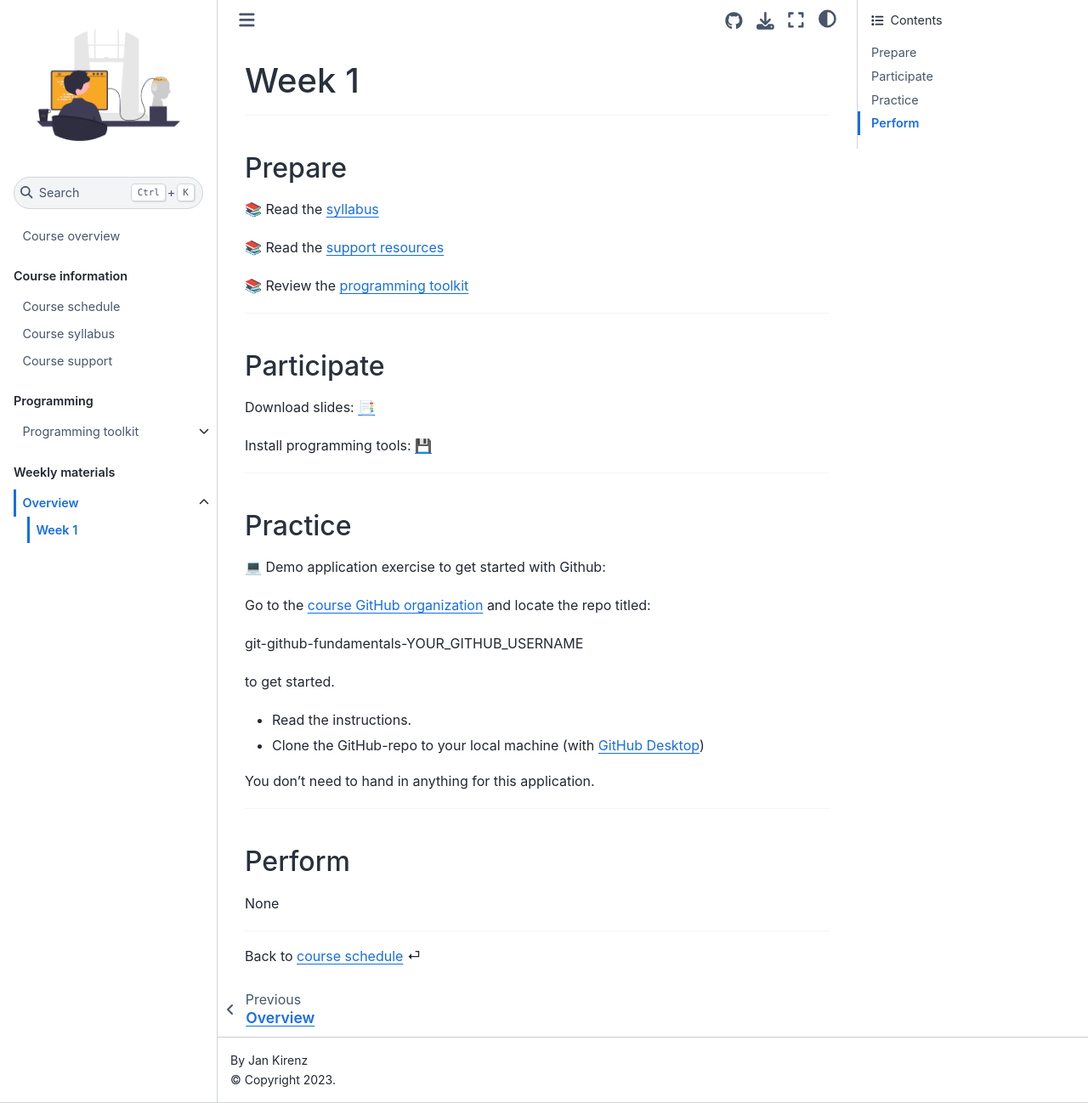
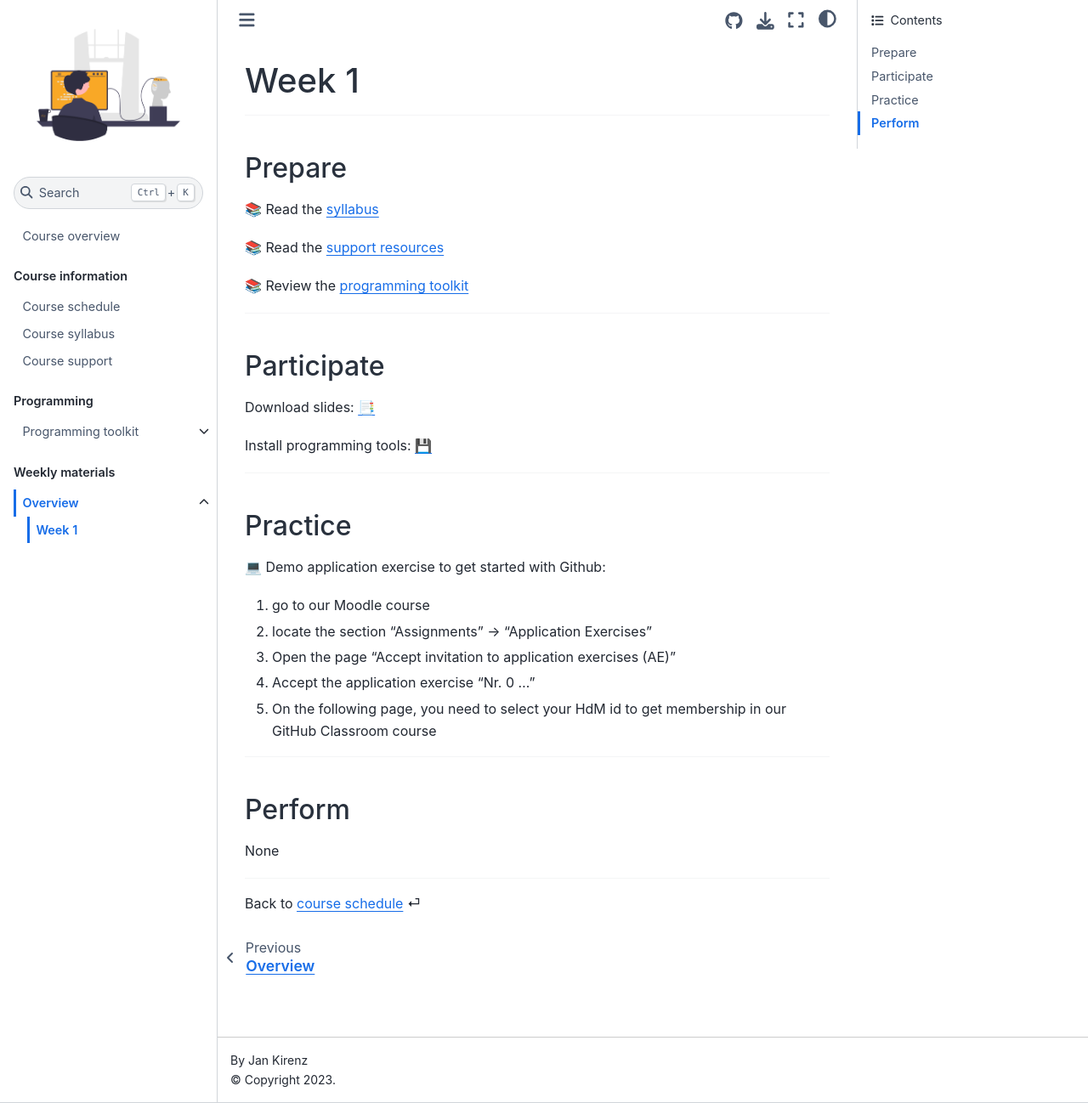
Before and after one commit to ds-ws22/website, a Jupyter Book: the page built from weeks/week1.md, in a window 1280 px wide and 1298 px high. Shown: the whole window at 85% size. Built offline with Jupyter Book 1.0.4 settings and Sphinx 7.4.7 and the Sphinx Book theme 1.1.4, drawn with Linux system fonts in a browser that asks for light colours; comment, search, counter and statistics services are not loaded.

Commit message:
Update week1.md

```diff
--- a/weeks/week1.md
+++ b/weeks/week1.md
@@ -29,18 +29,11 @@ Install programming tools: [💾](../docs/programming-toolkit.md)
 
 💻 Demo application exercise to get started with Github:
 
-Go to the [course GitHub organization](https://github.com/orgs/ds-ws22/repositories) and locate the repo titled:
-
-
-git-github-fundamentals-YOUR_GITHUB_USERNAME
-
-
-to get started.
-
-- Read the instructions.
-- Clone the GitHub-repo to your local machine (with [GitHub Desktop](https://docs.github.com/en/repositories/creating-and-managing-repositories/cloning-a-repository))
-
-You don't need to hand in anything for this application.
+1. go to our Moodle course
+2. locate the section "Assignments" -> "Application Exercises"
+3. Open the page "Accept invitation to application exercises (AE)"
+4. Accept the application exercise "Nr. 0 ..."
+5. On the following page, you need to select your HdM id to get membership in our GitHub Classroom course
 
 
 ---
```
